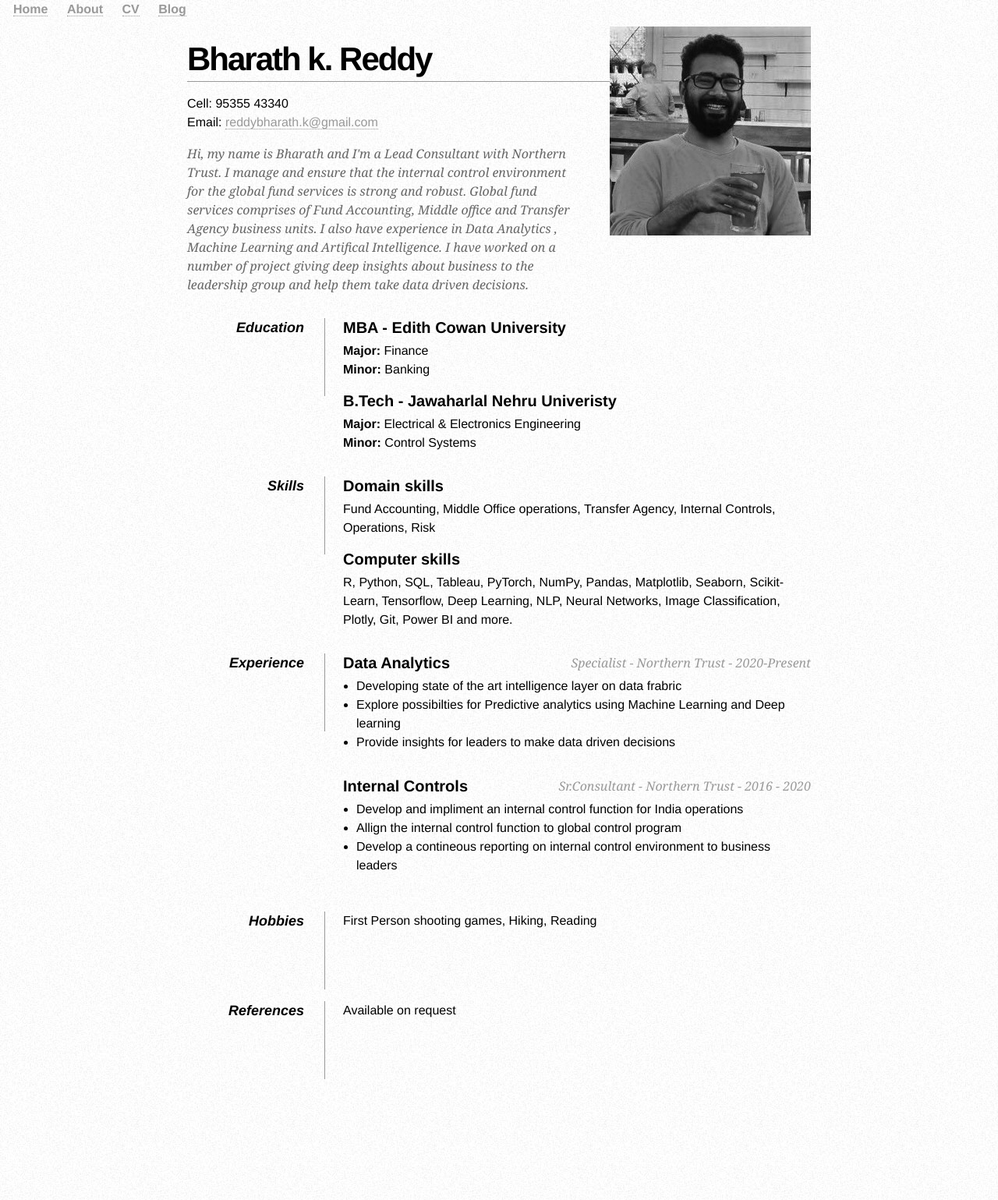
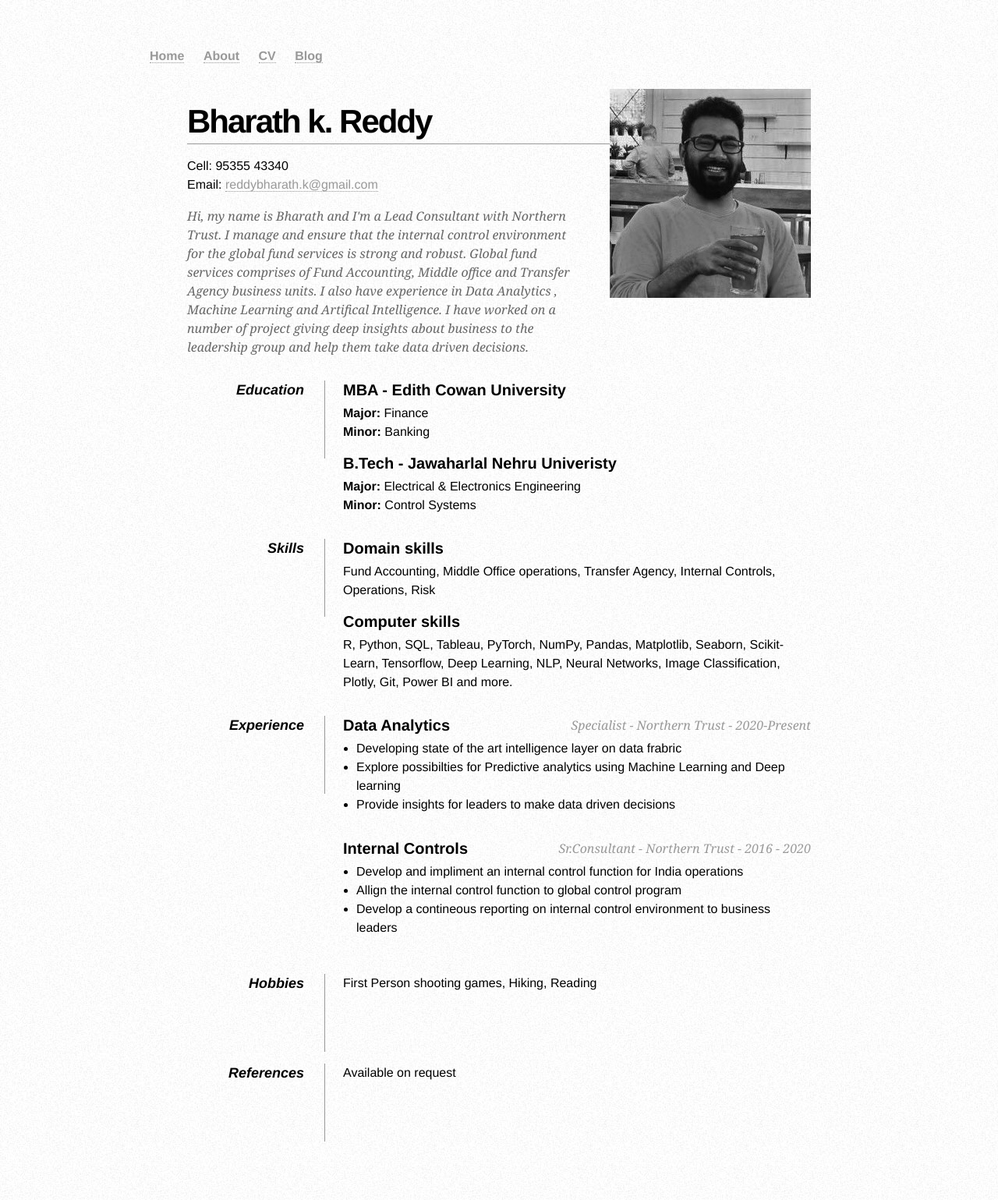
Before and after one commit to bharathkreddy/bharathkreddy.github.io, a Jekyll site: the page cv/index.html, which Jekyll copies as it is, in a window 1280 px wide. Shown: the whole page at 78% size. Built offline with Jekyll 4.4.1, drawn with Linux system fonts in a browser that asks for light colours.

Commit message:
Update index.html

```diff
--- a/cv/index.html
+++ b/cv/index.html
@@ -27,12 +27,16 @@
         dd { width: 600px; float: right; }
         dd.clear { float: none; margin: 0; height: 15px; }
 	nav ul, footer ul {
+		margin: 60px auto;
+    		width: 70%;
     		font-family:'Helvetica', 'Arial', 'Sans-Serif';
     		padding: 0px;
     		list-style: none;
     		font-weight: bold;
 				}
 	nav ul li, footer ul li {
+		margin: 60px auto;
+    		width: 70%;
     		display: inline;
     		margin-right: 20px;
 				}
```
